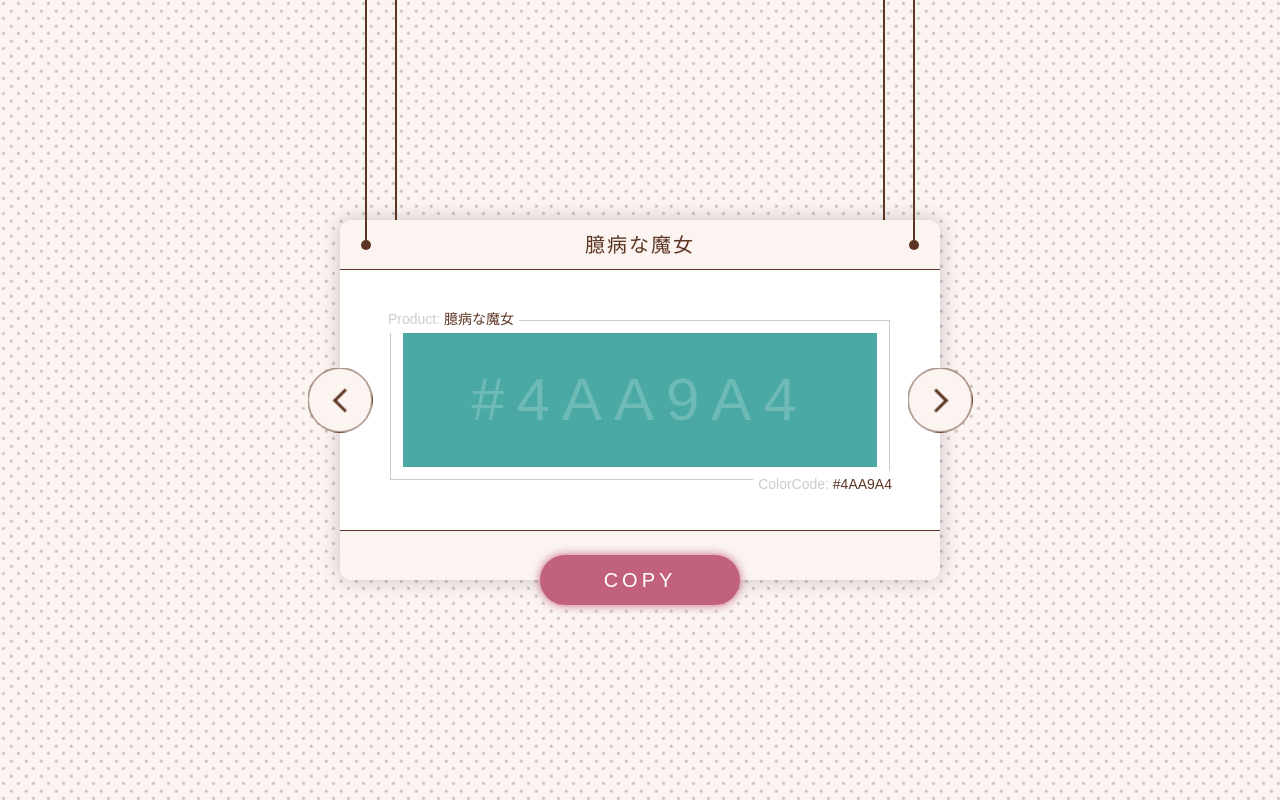
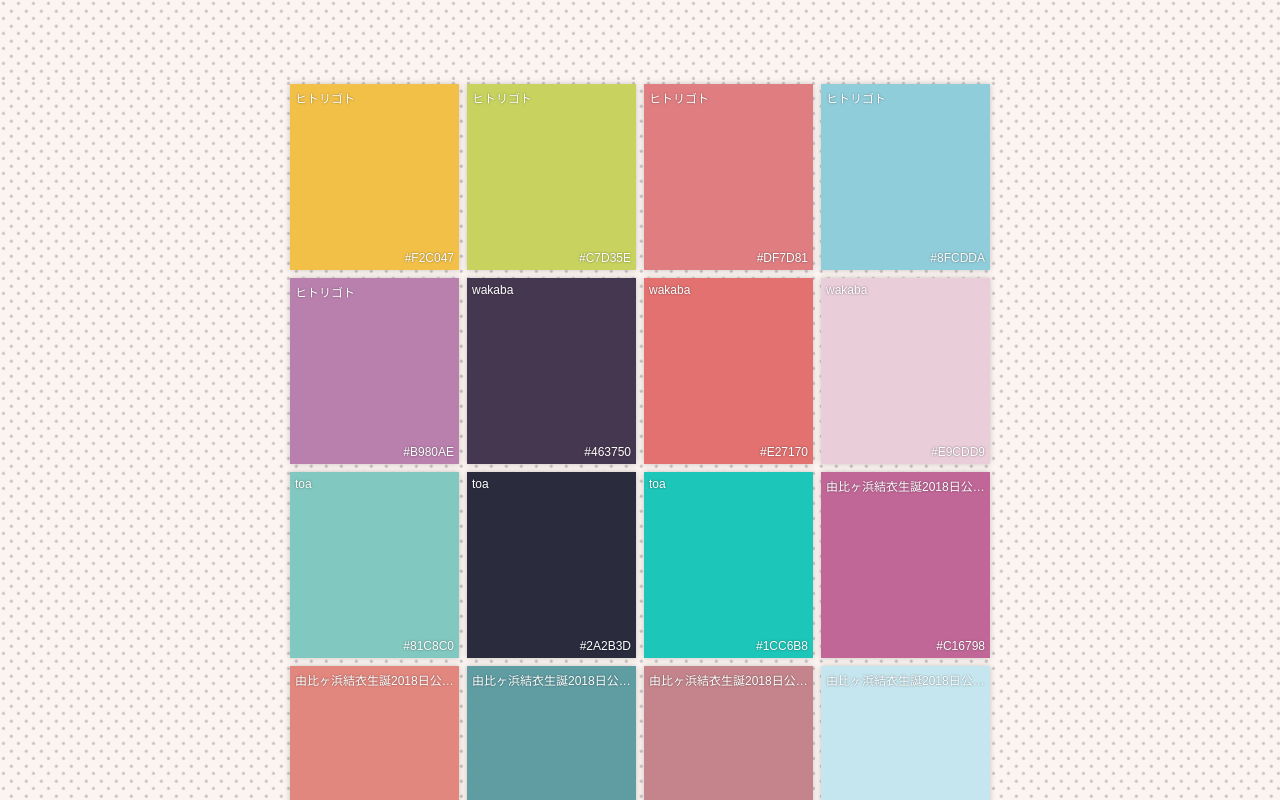
Before and after one commit to yui540/palette, a React app: page / in a window 1280 px wide. Shown: the top 800 px of the page. Built offline with nearby package versions, Linux system fonts and the light colour scheme.

Commit message:
add: Colorコンポーネントの追加

```diff
--- /dev/null
+++ b/src/components/Color/index.tsx
@@ -0,0 +1,34 @@
+import * as React from 'react'
+import { Container, BgColor, ProductName, ColorCode } from './styles'
+
+interface Props {
+  num: number
+  color: string
+  productName: string
+  onMouseOver(num: number): void
+  onMouseOut(): void
+}
+
+export default class Color extends React.Component<Props, {}> {
+  public render() {
+    const {
+      productName,
+      color,
+      num,
+      onMouseOver,
+      onMouseOut
+    } = this.props
+
+    return (
+      <Container
+        color={color}
+        onMouseOver={() => onMouseOver(num)}
+        onMouseOut={() => onMouseOut()}
+      >
+        <BgColor color={color} />
+        <ProductName>{productName}</ProductName>
+        <ColorCode>{color}</ColorCode>
+      </Container>
+    )
+  }
+}
--- /dev/null
+++ b/src/components/Color/keyframes.ts
@@ -0,0 +1,7 @@
+import { keyframes } from 'styled-components'
+
+export const beat = keyframes`
+  0%   { transform: scale(1); border-radius: 50%; }
+  50%  { transform: scale(.7); border-radius: 50%; }
+  100% { transform: scale(1); border-radius: 50%; }
+`
--- /dev/null
+++ b/src/components/Color/styles.ts
@@ -0,0 +1,87 @@
+import styled from 'styled-components'
+import { pcLayout, spLayout } from '../../breakpoint'
+import { beat } from './keyframes'
+
+export const Container = styled.button`
+  appearance: none;
+  border: none;
+  position: relative;
+  width: calc(25% - 16px);
+  height: 0;
+  padding-top: 25%;
+  margin: 4px;
+  box-shadow: 0 0 6px rgba(0,0,0,.2);
+  transition: all .15s ease-out 0s;
+  cursor: pointer;
+
+  &:focus {
+    outline: 0;
+    box-shadow: 0 0 5px 5px ${props => props.color};
+  }
+
+  &:hover div:nth-child(1) {
+    transform: scale(.6);
+    border-radius: 50%;
+  }
+  &:hover div:nth-child(1)::after {
+    animation: ${beat} .8s cubic-bezier(0.7,-0.02, 0.24, 0.98) .3s infinite;
+  }
+  &:hover div:nth-child(2),
+  &:hover div:nth-child(3) {
+    color: #aaa;
+    text-shadow: 0 0 0 transparent;
+  }
+`
+
+export const BgColor = styled.div`
+  position: absolute;
+  top: 0;
+  left: 0;
+  width: 100%;
+  height: 100%;
+  overflow: hidden;
+  transition: all .45s cubic-bezier(0, 0, 0, 1.01) 0s;
+
+  &::after {
+    content: "";
+    display: block;
+    width: 100%;
+    height: 100%;
+    background-color: ${props => props.color};
+  }
+`
+
+export const ProductName = styled.div`
+  position: absolute;
+  top: 0;
+  left: 0;
+  width: 100%;
+  padding: 5px;
+  box-sizing: border-box;
+  font-size: 12px;
+  color: #fff;
+  text-align: left;
+  white-space: nowrap;
+  text-overflow: ellipsis;
+  overflow: hidden;
+  text-shadow: 0 0 2px rgba(0,0,0,.5);
+  transition: all .45s cubic-bezier(0, 0, 0, 1.01) 0s;
+`
+
+export const ColorCode = styled.div`
+  position: absolute;
+  bottom: 0;
+  right: 0;
+  width: 100%;
+  padding: 5px;
+  box-sizing: border-box;
+  font-size: 12px;
+  text-align: right;
+  color: #fff;
+  text-transform: uppercase;
+  white-space: nowrap;
+  text-overflow: ellipsis;
+  overflow: hidden;
+  text-shadow: 0 0 2px rgba(0,0,0,.5);
+  transition: all .45s cubic-bezier(0, 0, 0, 1.01) 0s;
+`
--- a/src/components/Top/index.tsx
+++ b/src/components/Top/index.tsx
@@ -1,20 +1,38 @@
 import * as React from 'react'
 import {
   Container,
+  ColorWrapper,
 } from './styles'
+import Color from '../Color'
 import Modal from '../Modal'
+import colors from '../../config/colors'
 
 interface Props {}
 
 export default class Top extends React.Component<Props, {}> {
+  private onMouseOver(num: number) {
+    console.log(colors[num])
+  }
+
+  private onMouseOut() {
+    console.log(/mouse out/)
+  }
+
   public render() {
     return (
       <Container>
-        <Modal
-          color="#4aa9a4"
-          productName="臆病な魔女"
-          productLink="https://github.com/yui540/unmoral"
-        />
+        <ColorWrapper>
+          {colors.map((li, key) => (
+            <Color
+              key={key}
+              num={key}
+              color={li.color}
+              productName={li.product.name}
+              onMouseOver={this.onMouseOver.bind(this)}
+              onMouseOut={this.onMouseOut.bind(this)}
+            />
+          ))}
+        </ColorWrapper>
       </Container>
     )
   }
--- a/src/components/Top/styles.ts
+++ b/src/components/Top/styles.ts
@@ -2,7 +2,16 @@ import styled from 'styled-components'
 import { pcLayout, spLayout } from '../../breakpoint'
 
 export const Container = styled.div`
+  margin: 0 auto;
   ${pcLayout(`
-    min-width: 760px;
+    max-width: 740px;
   `)}
 `
+
+export const ColorWrapper = styled.div`
+  width: 100%;
+  display: flex;
+  flex-wrap: wrap;
+  justify-content: center;
+  margin-top: 80px;
+`
```
